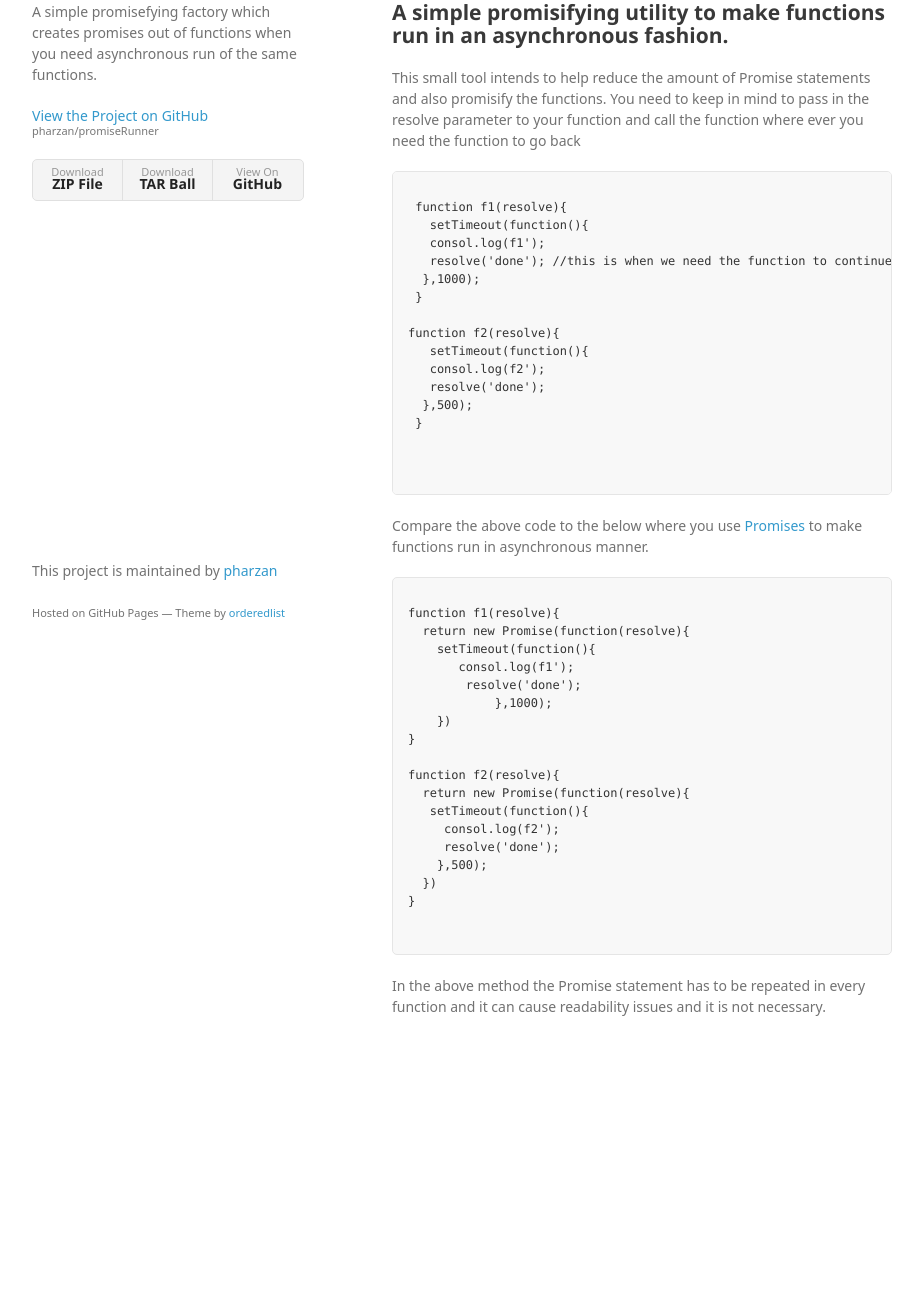
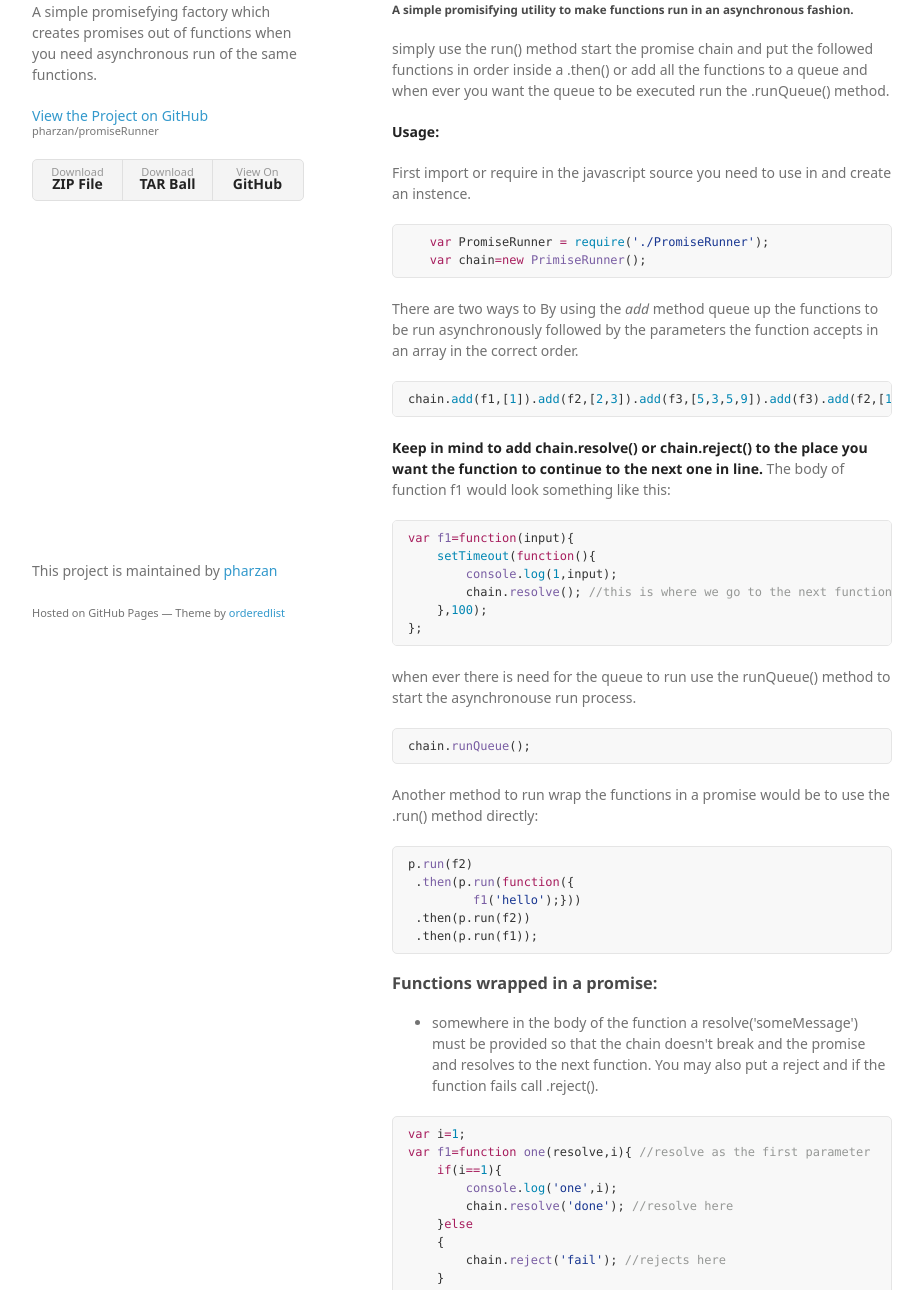
Before and after one commit to pharzan/promiseRunner, a plain HTML site: page index.html in a window 1280 px wide. Shown: the part 108-1398 px from the top of the page, without its empty margins (178-1101 px from the left). Before the commit the page ends 1195 px from the top, so only its background shows below. Drawn offline with Linux system fonts and the light colour scheme; a web font is replaced by a local one.

Commit message:
Create gh-pages branch via GitHub

```diff
--- a/index.html
+++ b/index.html
@@ -8,7 +8,6 @@
     <link rel="stylesheet" href="stylesheets/styles.css">
     <link rel="stylesheet" href="stylesheets/github-light.css">
     <meta name="viewport" content="width=device-width">
-
     <!--[if lt IE 9]>
     <script src="//html5shiv.googlecode.com/svn/trunk/html5.js"></script>
     <![endif]-->
@@ -16,9 +15,8 @@
   <body>
     <div class="wrapper">
       <header>
-        <h1>Promise Runner</h1>
+        <h1>Promiserunner</h1>
         <p>A simple promisefying factory which creates promises out of functions when you need asynchronous run of the same functions.</p>
-
 
         <p class="view"><a href="https://github.com/pharzan/promiseRunner">View the Project on GitHub <small>pharzan/promiseRunner</small></a></p>
 
@@ -31,55 +29,95 @@
       </header>
       <section>
         <h1>
-<a id="promise-runner" class="anchor" href="#promise-runner" aria-hidden="true"><span aria-hidden="true" class="octicon octicon-link"></span></a>Promise Runner</h1>
+<a id="promise-runner" class="anchor" href="#promise-runner" aria-hidden="true"><span aria-hidden="true" class="octicon octicon-link"></span></a>Promise Runner:</h1>
 
-<h2>
-  <a id="a-simple-promisifying-utility-to-make-functions-run-in-an-asynchronous-fashion" class="anchor" href="#a-simple-promisifying-utility-to-make-functions-run-in-an-asynchronous-fashion" aria-hidden="true"><span aria-hidden="true" class="octicon octicon-link"></span></a>A simple promisifying utility to make functions run in an asynchronous fashion.</h2>
-	<p> This small tool intends to help reduce the amount of Promise statements and also promisify the functions.
-	    You need to keep in mind to pass in the resolve parameter to your function and call the function where ever you need the function to go back
-	</p>
-	<pre>
-	  <code>
- function f1(resolve){
-   setTimeout(function(){
-   consol.log(f1');
-   resolve('done'); //this is when we need the function to continue to the next function
-  },1000);
- }
+<h5>
+<a id="a-simple-promisifying-utility-to-make-functions-run-in-an-asynchronous-fashion" class="anchor" href="#a-simple-promisifying-utility-to-make-functions-run-in-an-asynchronous-fashion" aria-hidden="true"><span aria-hidden="true" class="octicon octicon-link"></span></a>A simple promisifying utility to make functions run in an asynchronous fashion.</h5>
 
-function f2(resolve){
-   setTimeout(function(){
-   consol.log(f2');
-   resolve('done');
-  },500);
- }
+<p>simply use the run() method start the promise chain and put the followed functions in order inside a .then() or add all the functions to a queue and when ever you want the queue to be executed run the .runQueue() method.</p>
 
-	</code>
-	</pre>
-	<p>Compare the above code to the below where you use <a href="https://developer.mozilla.org/en/docs/Web/JavaScript/Reference/Global_Objects/Promise">Promises</a> to make functions run in asynchronous manner.</p>
+<h4>
+<a id="usage" class="anchor" href="#usage" aria-hidden="true"><span aria-hidden="true" class="octicon octicon-link"></span></a><strong>Usage:</strong>
+</h4>
 
-	<pre>
-	  <code>
-function f1(resolve){
-  return new Promise(function(resolve){
-    setTimeout(function(){
-       consol.log(f1');
-        resolve('done');
-	    },1000);
-    })
-}
+<p>First import or require in the javascript source you need to use in and create an instence.</p>
 
-function f2(resolve){
-  return new Promise(function(resolve){
-   setTimeout(function(){
-     consol.log(f2');
-     resolve('done');
-    },500);
-  })
-}
-	</code>
-	</pre>
-	<p>In the above method the Promise statement has to be repeated in every function and it can cause readability issues and it is not necessary.<p>
+<div class="highlight highlight-source-js"><pre>   <span class="pl-k">var</span> PromiseRunner <span class="pl-k">=</span> <span class="pl-c1">require</span>(<span class="pl-s"><span class="pl-pds">'</span>./PromiseRunner<span class="pl-pds">'</span></span>);
+   <span class="pl-k">var</span> chain<span class="pl-k">=</span><span class="pl-k">new</span> <span class="pl-en">PrimiseRunner</span>();</pre></div>
+
+<p>There are two ways to
+ By using the <em>add</em> method queue up the functions to be run asynchronously followed by the parameters the function accepts in an array in the correct order. </p>
+
+<div class="highlight highlight-source-js"><pre><span class="pl-smi">chain</span>.<span class="pl-c1">add</span>(f1,[<span class="pl-c1">1</span>]).<span class="pl-c1">add</span>(f2,[<span class="pl-c1">2</span>,<span class="pl-c1">3</span>]).<span class="pl-c1">add</span>(f3,[<span class="pl-c1">5</span>,<span class="pl-c1">3</span>,<span class="pl-c1">5</span>,<span class="pl-c1">9</span>]).<span class="pl-c1">add</span>(f3).<span class="pl-c1">add</span>(f2,[<span class="pl-c1">100</span>,<span class="pl-c1">200</span>]).<span class="pl-c1">add</span>(f5);</pre></div>
+
+<p><strong>Keep in mind to add chain.resolve() or chain.reject() to the place you want the function to continue to the next one in line.</strong>
+The body of function f1 would look something like this:</p>
+
+<div class="highlight highlight-source-js"><pre><span class="pl-k">var</span> <span class="pl-en">f1</span><span class="pl-k">=</span><span class="pl-k">function</span>(<span class="pl-smi">input</span>){
+    <span class="pl-c1">setTimeout</span>(<span class="pl-k">function</span>(){
+        <span class="pl-en">console</span>.<span class="pl-c1">log</span>(<span class="pl-c1">1</span>,input);
+        <span class="pl-smi">chain</span>.<span class="pl-en">resolve</span>(); <span class="pl-c">//this is where we go to the next function</span>
+    },<span class="pl-c1">100</span>);
+};
+</pre></div>
+
+<p>when ever there is need for the queue to run use the runQueue() method to start the asynchronouse run process.</p>
+
+<div class="highlight highlight-source-js"><pre><span class="pl-smi">chain</span>.<span class="pl-en">runQueue</span>();</pre></div>
+
+<p>Another method to run wrap the functions in a promise would be to use the .run() method directly:</p>
+
+<div class="highlight highlight-source-js"><pre><span class="pl-smi">p</span>.<span class="pl-en">run</span>(f2)
+ .<span class="pl-en">then</span>(<span class="pl-smi">p</span>.<span class="pl-en">run</span>(<span class="pl-k">function</span>({
+         <span class="pl-en">f1</span>(<span class="pl-s"><span class="pl-pds">'</span>hello<span class="pl-pds">'</span></span>);}))
+ .then(p.run(f2))
+ .then(p.run(f1));</pre></div>
+
+<h3>
+<a id="functions-wrapped-in-a-promise" class="anchor" href="#functions-wrapped-in-a-promise" aria-hidden="true"><span aria-hidden="true" class="octicon octicon-link"></span></a>Functions wrapped in a promise:</h3>
+
+<ul>
+<li>somewhere in the body of the function a resolve('someMessage') must be provided so that the chain doesn't break and the promise and resolves to the next function. You may also put a reject and if the function fails call .reject().</li>
+</ul>
+
+<div class="highlight highlight-source-js"><pre><span class="pl-k">var</span> i<span class="pl-k">=</span><span class="pl-c1">1</span>;
+<span class="pl-k">var</span> <span class="pl-en">f1</span><span class="pl-k">=</span><span class="pl-k">function</span> <span class="pl-en">one</span>(<span class="pl-smi">resolve</span>,<span class="pl-smi">i</span>){ <span class="pl-c">//resolve as the first parameter</span>
+    <span class="pl-k">if</span>(i<span class="pl-k">==</span><span class="pl-c1">1</span>){
+        <span class="pl-en">console</span>.<span class="pl-c1">log</span>(<span class="pl-s"><span class="pl-pds">'</span>one<span class="pl-pds">'</span></span>,i);
+        <span class="pl-smi">chain</span>.<span class="pl-en">resolve</span>(<span class="pl-s"><span class="pl-pds">'</span>done<span class="pl-pds">'</span></span>); <span class="pl-c">//resolve here</span>
+    }<span class="pl-k">else</span>
+    {
+        <span class="pl-smi">chain</span>.<span class="pl-en">reject</span>(<span class="pl-s"><span class="pl-pds">'</span>fail<span class="pl-pds">'</span></span>); <span class="pl-c">//rejects here</span>
+    }
+};</pre></div>
+
+<h3>
+<a id="version" class="anchor" href="#version" aria-hidden="true"><span aria-hidden="true" class="octicon octicon-link"></span></a>Version</h3>
+
+<p>0.1.1</p>
+
+<h3>
+<a id="todos" class="anchor" href="#todos" aria-hidden="true"><span aria-hidden="true" class="octicon octicon-link"></span></a>Todos</h3>
+
+<ul>
+<li>Make run method accept functions and run them in a continuous manner</li>
+<li>Test</li>
+<li>Add Code Comments</li>
+</ul>
+
+<h3>
+<a id="links" class="anchor" href="#links" aria-hidden="true"><span aria-hidden="true" class="octicon octicon-link"></span></a>Links</h3>
+
+<ul>
+<li>
+<a href="https://github.com/pharzan/promiseRunner/">GitHub repository</a>: Linke to PromiseRunners GitHub Repository</li>
+<li>
+<a href="http://pharzan.github.io/promiseRunner/">GitHub homepage</a>: Link to PromiseRunners GitHub Home</li>
+<li>
+<a href="https://developer.mozilla.org/en-US/docs/Web/JavaScript/Reference/Global_Objects/Promise">Promises on MDN</a>: Link to the Promise Explanation page on MDN</li>
+<li>
+<a href="http://caniuse.com/#search=Promise">Can I Use</a>: Which browsers support promises </li>
+</ul>
       </section>
       <footer>
         <p>This project is maintained by <a href="https://github.com/pharzan">pharzan</a></p>
@@ -88,6 +126,5 @@ function f2(resolve){
     </div>
     <script src="javascripts/scale.fix.js"></script>
 
-
   </body>
 </html>
```
Also changed, not shown: params.json (+1 -1 lines), stylesheets/github-light.css (+18 -10 lines).
